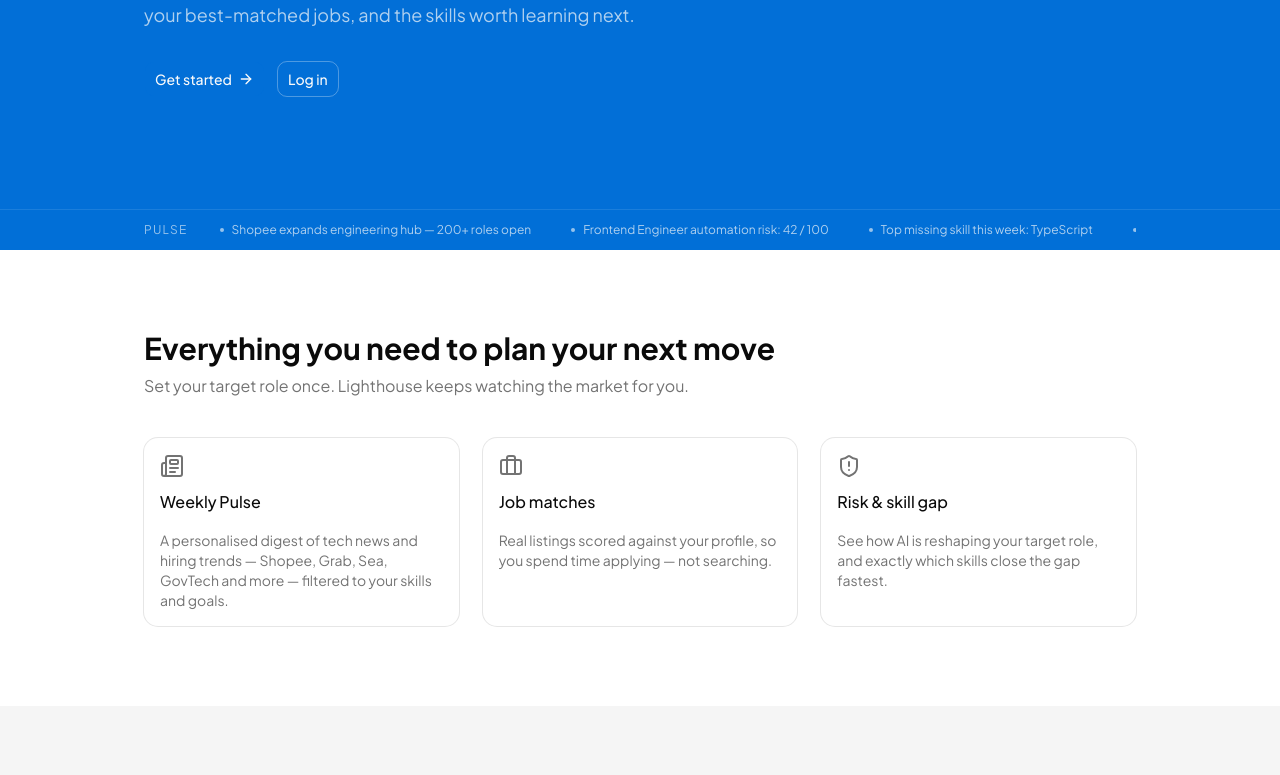
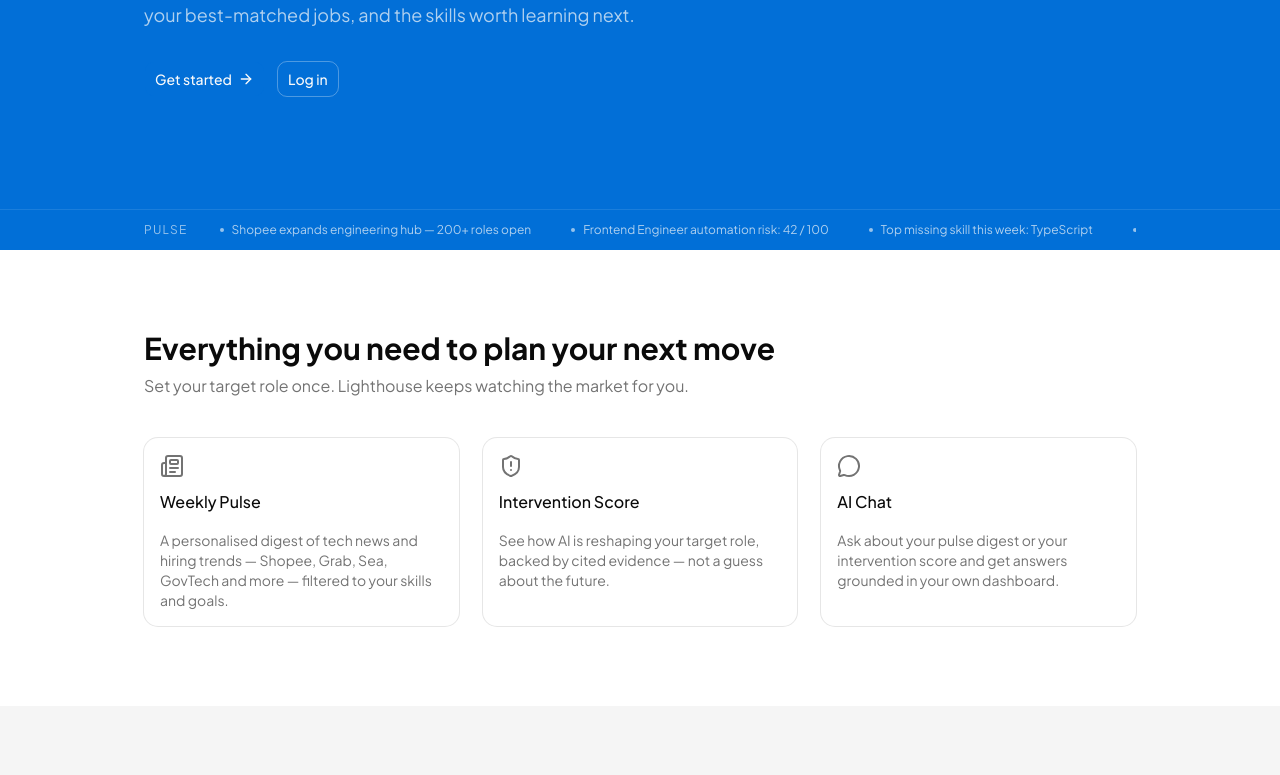
Before and after one commit to agrawalanushka/Lighthouse-, a Next.js app: page / in a window 1280 px wide. Shown: the part 444-1219 px from the top of the page. Built offline with nearby package versions, Linux system fonts and the light colour scheme.

Commit message:
feat: update landing page feature cards to match Pulse, Intervention Score, AI Chat

```diff
--- a/app/page.tsx
+++ b/app/page.tsx
@@ -1,5 +1,5 @@
 import Link from "next/link";
-import { Newspaper, Briefcase, ShieldAlert, ArrowRight } from "lucide-react";
+import { Newspaper, ShieldAlert, MessageCircle, ArrowRight } from "lucide-react";
 import { Button } from "@/components/ui/button";
 import {
   Card,
@@ -99,30 +99,30 @@ export default function HomePage() {
 
             <Card>
               <CardHeader>
-                <Briefcase className="h-6 w-6 text-muted-foreground" />
+                <ShieldAlert className="h-6 w-6 text-muted-foreground" />
                 <CardTitle className="pt-2 text-base">
-                  Job matches
+                  Intervention Score
                 </CardTitle>
               </CardHeader>
               <CardContent>
                 <p className="text-sm text-muted-foreground">
-                  Real listings scored against your profile, so you spend
-                  time applying — not searching.
+                  See how AI is reshaping your target role, backed by
+                  cited evidence — not a guess about the future.
                 </p>
               </CardContent>
             </Card>
 
             <Card>
               <CardHeader>
-                <ShieldAlert className="h-6 w-6 text-muted-foreground" />
+                <MessageCircle className="h-6 w-6 text-muted-foreground" />
                 <CardTitle className="pt-2 text-base">
-                  Risk &amp; skill gap
+                  AI Chat
                 </CardTitle>
               </CardHeader>
               <CardContent>
                 <p className="text-sm text-muted-foreground">
-                  See how AI is reshaping your target role, and exactly
-                  which skills close the gap fastest.
+                  Ask about your pulse digest or your intervention score
+                  and get answers grounded in your own dashboard.
                 </p>
               </CardContent>
             </Card>
```
